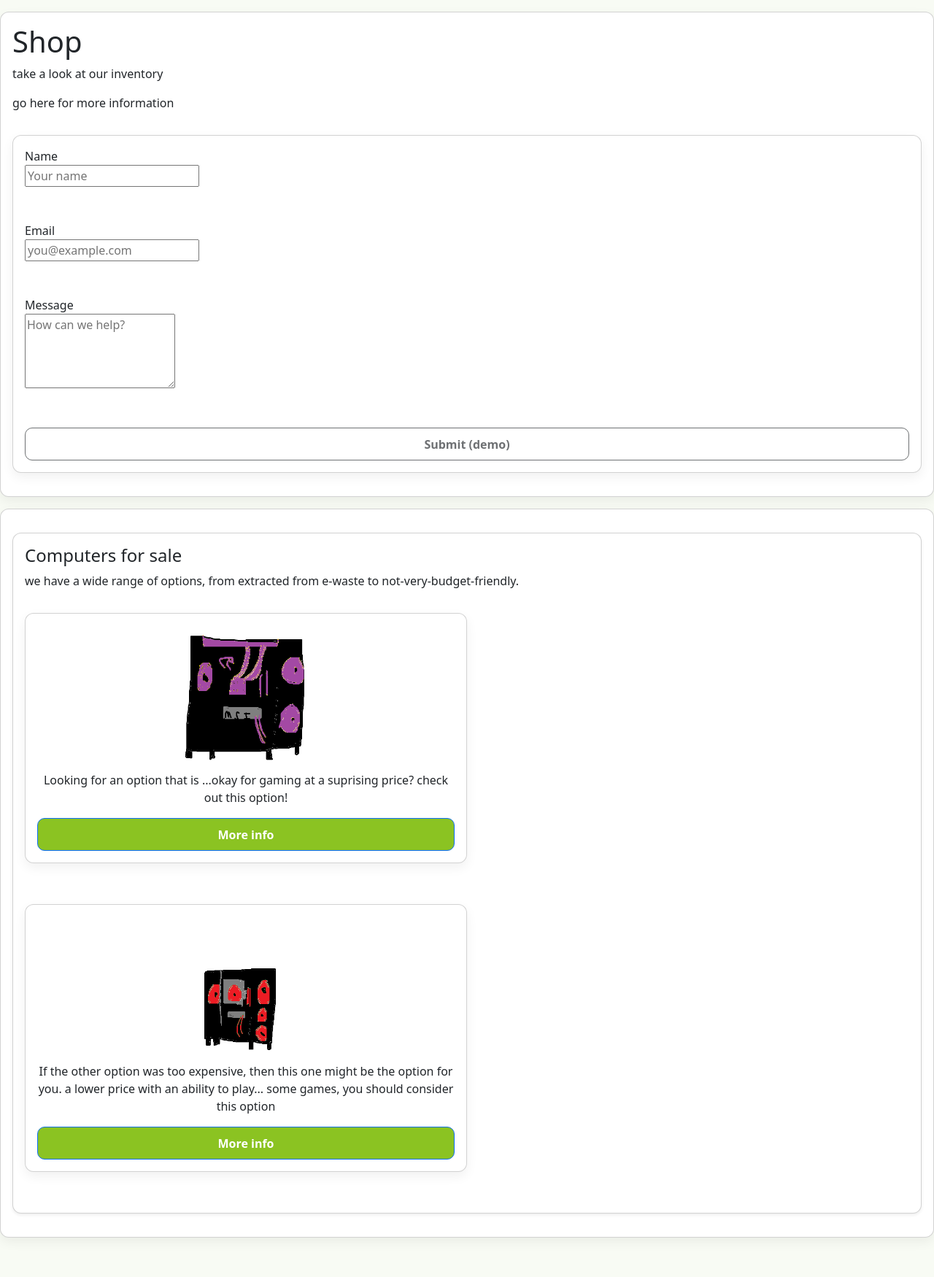
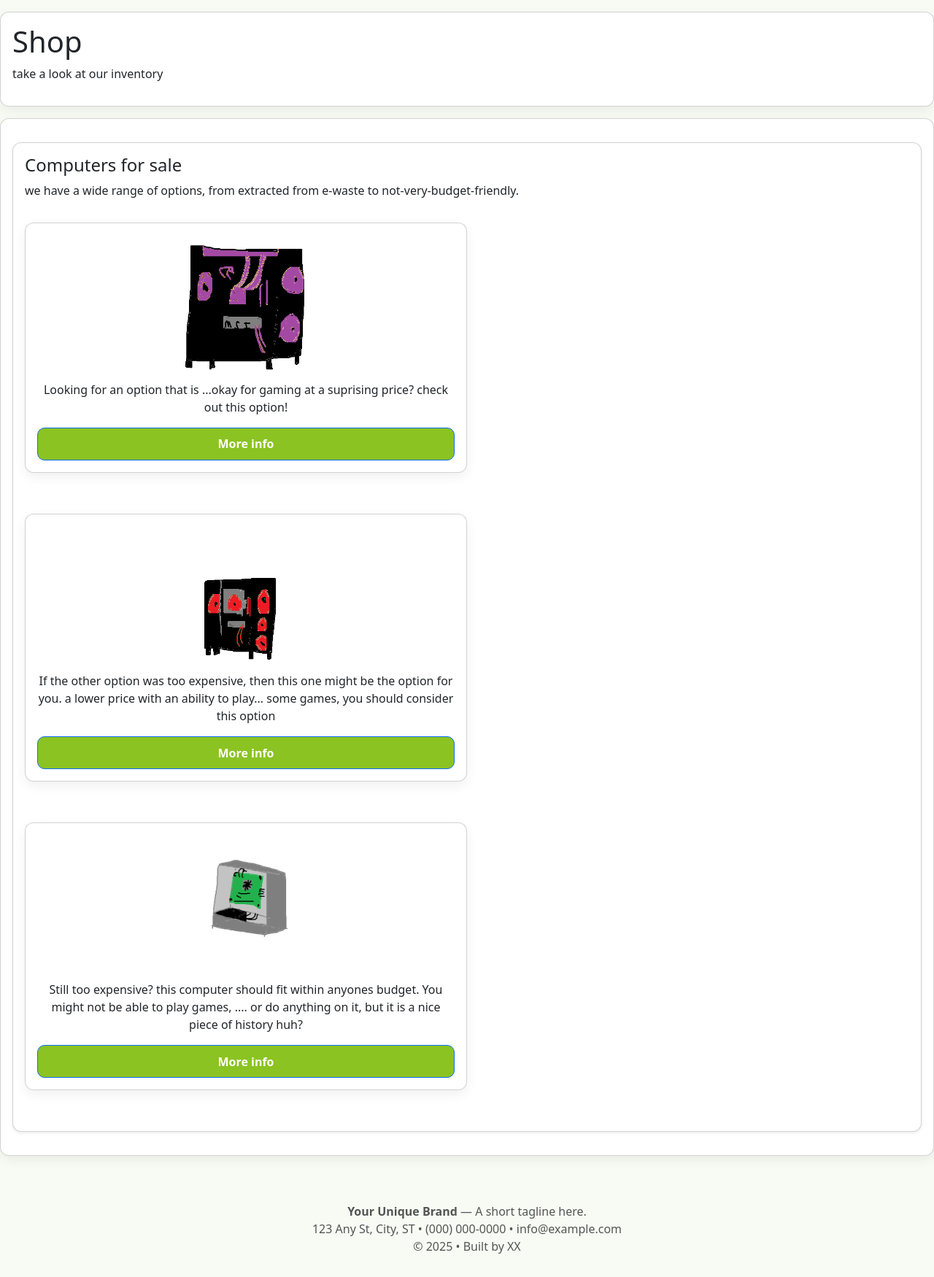
Before and after one commit to GRDSaltyGuy/real-nodejs-project-thing, a Node server app: page /shop in a window 1280 px wide. Shown: the top 1750 px of the page at 73% size. After the commit the page ends 1718 px from the top, so only its background shows below. Run offline with Node 20, Linux system fonts and the light colour scheme.

Commit message:
changed some stuff in the shop and added a new option.

```diff
--- a/NodeJSProject/views/pages/shop.ejs
+++ b/NodeJSProject/views/pages/shop.ejs
@@ -2,16 +2,6 @@
 <div class="card">
   <h1>Shop</h1>
   <p>take a look at our inventory</p>
-
-
-
-  <p>go here for more information</p>
-  <form class="card" method="post" action="#">
-    <label>Name<br><input type="text" placeholder="Your name" required></label><br><br>
-    <label>Email<br><input type="email" placeholder="you@example.com" required></label><br><br>
-    <label>Message<br><textarea rows="4" placeholder="How can we help?"></textarea></label><br><br>
-    <button class="btn" type="submit" disabled>Submit (demo)</button>
-  </form>
 </div>
 <div class= "card" id="shopCard1">
   <div class="card h-100 shadow-sm">
@@ -37,6 +27,17 @@
       </div>
     </div>
     <!--option 2 end-->
+    <!--Option 3-->
+    <div class="col-md-6 mb-4">
+      <div class="card text-center" id="shop3">
+        <img class="centerMyImage" src="/images_folder/ancientpc.png" alt="ancient pc" height="200px" width="200px">
+        <p class="card-text">Still too expensive? this computer should fit within anyones budget. You might not be able to
+          play games, .... or do anything on it, but it is a nice piece of history huh?
+        </p>
+        <a href="/option_3" class="btn btn-primary">More info</a>
+      </div>
+    </div>
+    <!--option 3 end-->
   </div>
 </div>
 <%- include('../partials/foot') %>
```
Also changed, not shown: NodeJSProject/public/images_folder/ancientpc.png (added).
